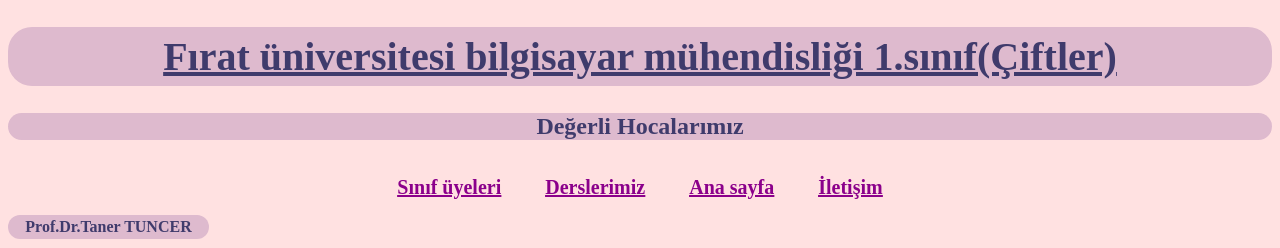
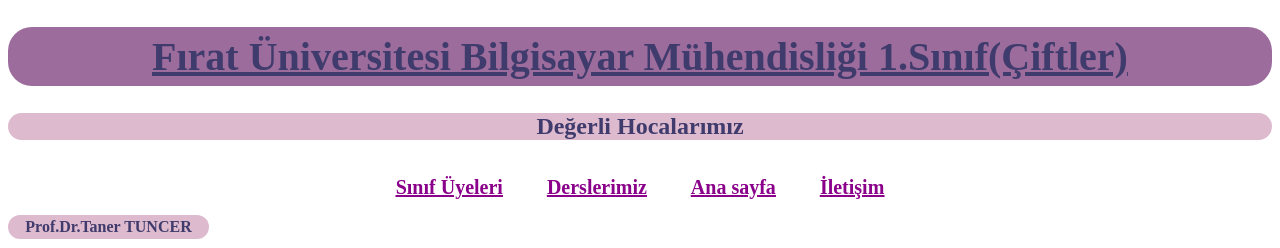
Before and after one commit to Soresta/Frontend-Patika, a plain HTML site: page Deneme1/teachers.html in a window 1280 px wide. Shown: the top 248 px of the page. Drawn offline with Linux system fonts and the light colour scheme.

Commit message:
Update teachers.html

```diff
--- a/Deneme1/teachers.html
+++ b/Deneme1/teachers.html
@@ -8,10 +8,10 @@
     <link rel="stylesheet" href="/css/myCss.css">
     <link rel="icon" href="https://encrypted-tbn0.gstatic.com/images?q=tbn:ANd9GcRzfaxPULcaEZ_LJuaFo2WmAP1FCihXfeMegwHV-AkP5w&s">
 </head>
-<body style="background-color: #FFE1E1;">
-    <header style="background-color: #DEBACE; border-radius: 24px;">
+<body style="background-color: white;">
+    <header style="background-color:  rgb(156, 108, 156);; border-radius: 24px;">
 
-        <h1 > <u>Fırat üniversitesi bilgisayar mühendisliği 1.sınıf(Çiftler)</u></h1>
+        <h1 > <u>Fırat Üniversitesi Bilgisayar Mühendisliği 1.Sınıf(Çiftler)</u></h1>
      </header>
 
      <section >
@@ -20,7 +20,7 @@
         <h2>Değerli Hocalarımız</h2>
         <article style=" display: table; margin-left: auto; margin-right: auto; ">
             <ul  style="list-style-type:none; ">
-               <a  id="anasayfa" href="about-us.html"><u><strong>Sınıf üyeleri</strong></u></a>
+               <a  id="anasayfa" href="about-us.html"><u><strong>Sınıf Üyeleri</strong></u></a>
                <a id="anasayfa" href="lessons.html"><u><strong>Derslerimiz</strong></u></a>
                <a id="anasayfa" href="index.html"><u><strong>Ana sayfa</strong></u></a>
                <a id="anasayfa" href="contact.html"><u><strong>İletişim</strong></u></a>
```
